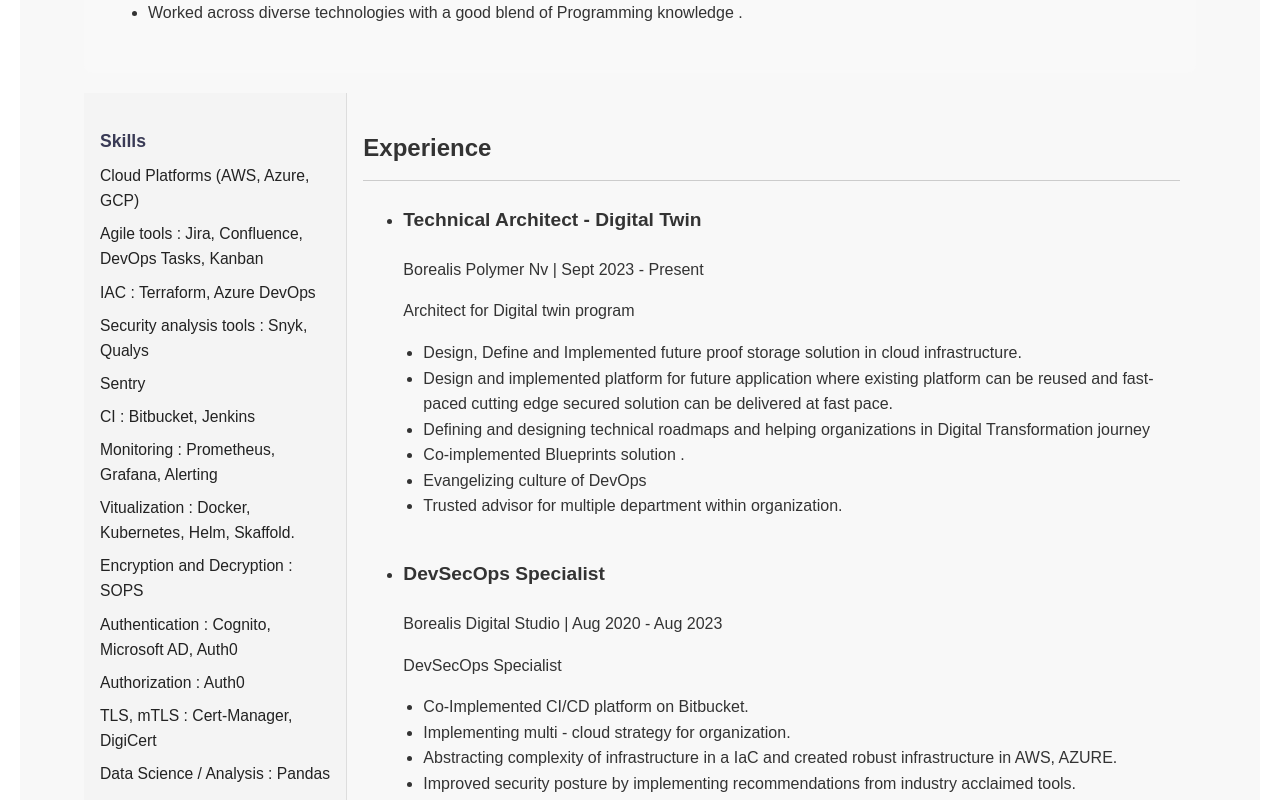
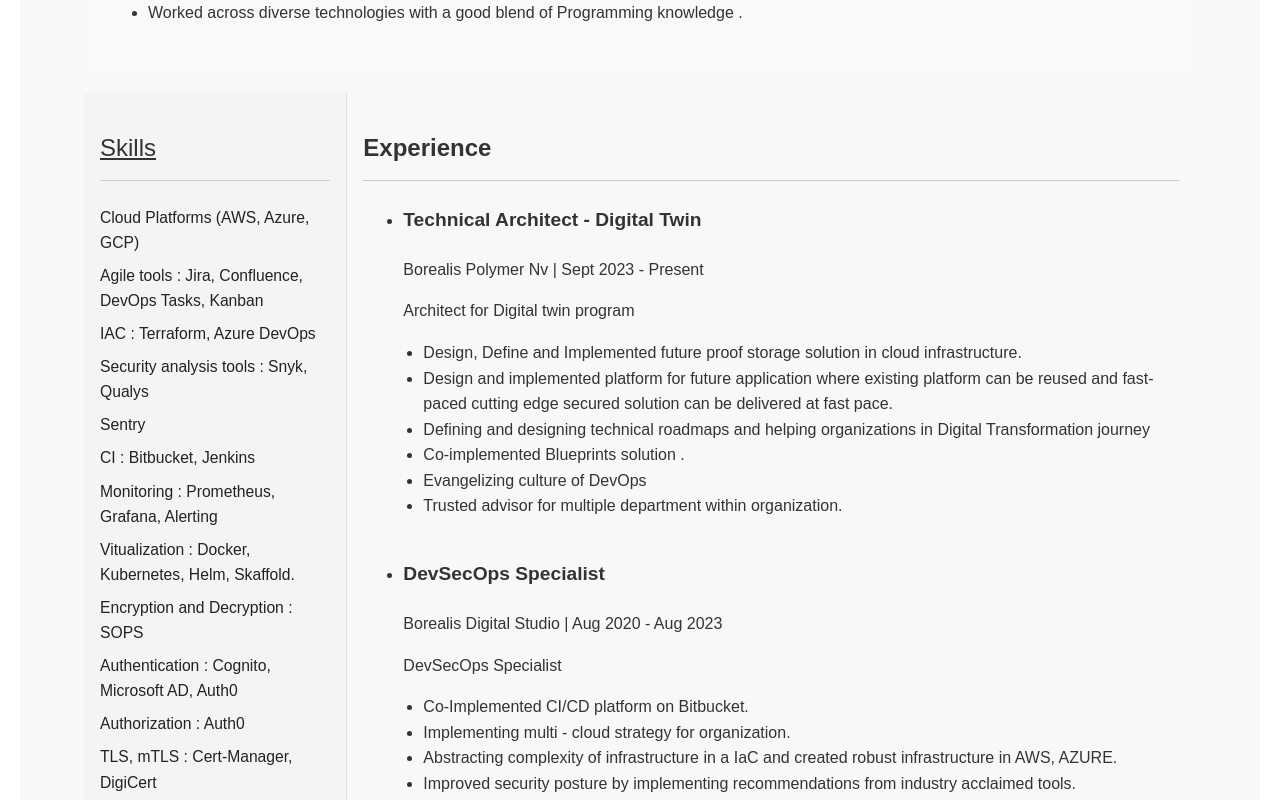
Before and after one commit to SnehilBelekar/snehilbelekar.github.io, a Vue app: page / in a window 1280 px wide. Shown: the part 1060-1860 px from the top of the page. Built offline with nearby package versions, Linux system fonts and the light colour scheme.

Commit message:
Navigation working left panel

```diff
--- a/src/App.vue
+++ b/src/App.vue
@@ -41,8 +41,20 @@
       <!-- Panels Below Summary -->
       <div class="panel-wrapper">
         <aside class="left-panel">
-          <section v-for="panelSection in leftPanelSections" :key="panelSection.title">
-            <h3>{{ panelSection.title }}</h3>
+          <section
+            v-for="panelSection in leftPanelSections"
+            :key="panelSection.title"
+            :id="panelSection.title.toLowerCase().replace(/\s+/g, '-')"
+          >
+            <h2>
+              <a
+                href="#"
+                @click.prevent="scrollToSection(panelSection.title)"
+                style="cursor:pointer; color:inherit; text-decoration:underline;"
+              >
+                {{ panelSection.title }}
+              </a>
+            </h2>
             <ul v-if="panelSection.type === 'list'">
               <li
                 v-for="item in panelSection.items"
```
Also changed, not shown: src/data/resumeData.ts (indentation only).
